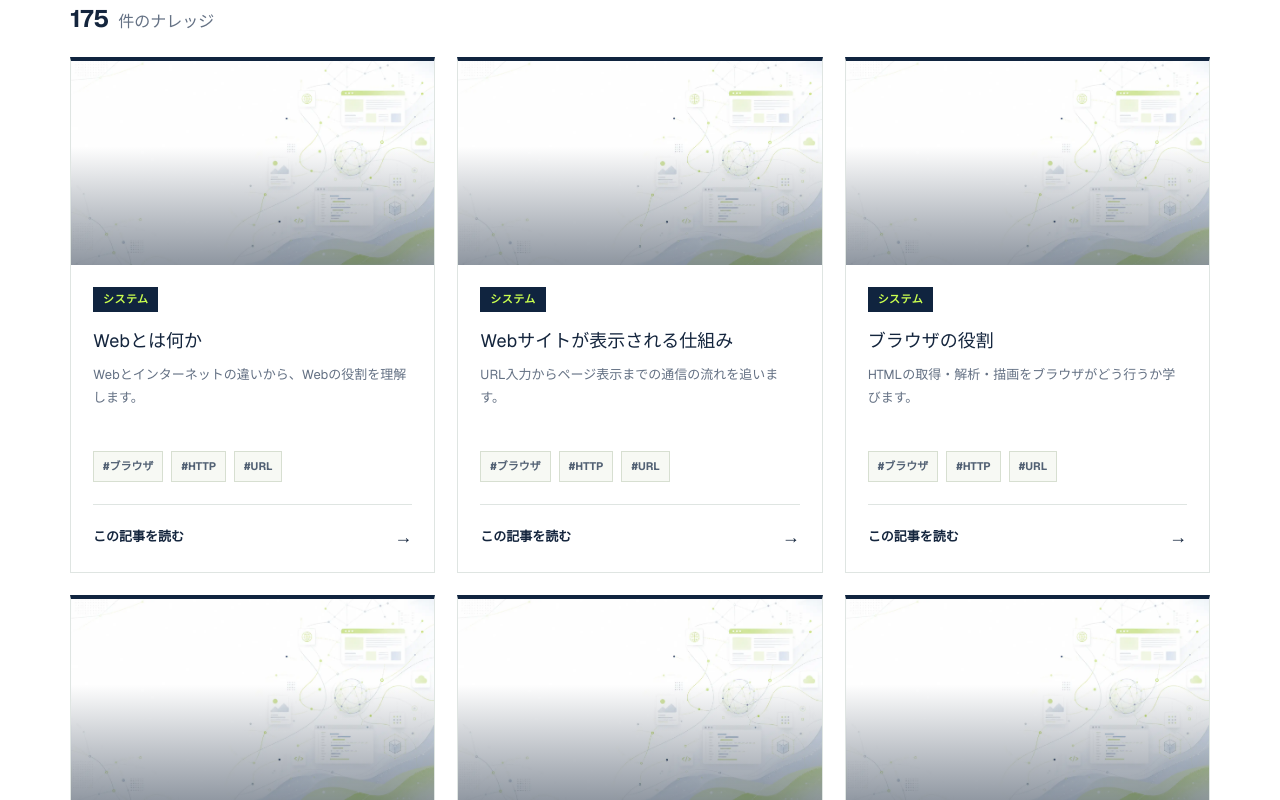
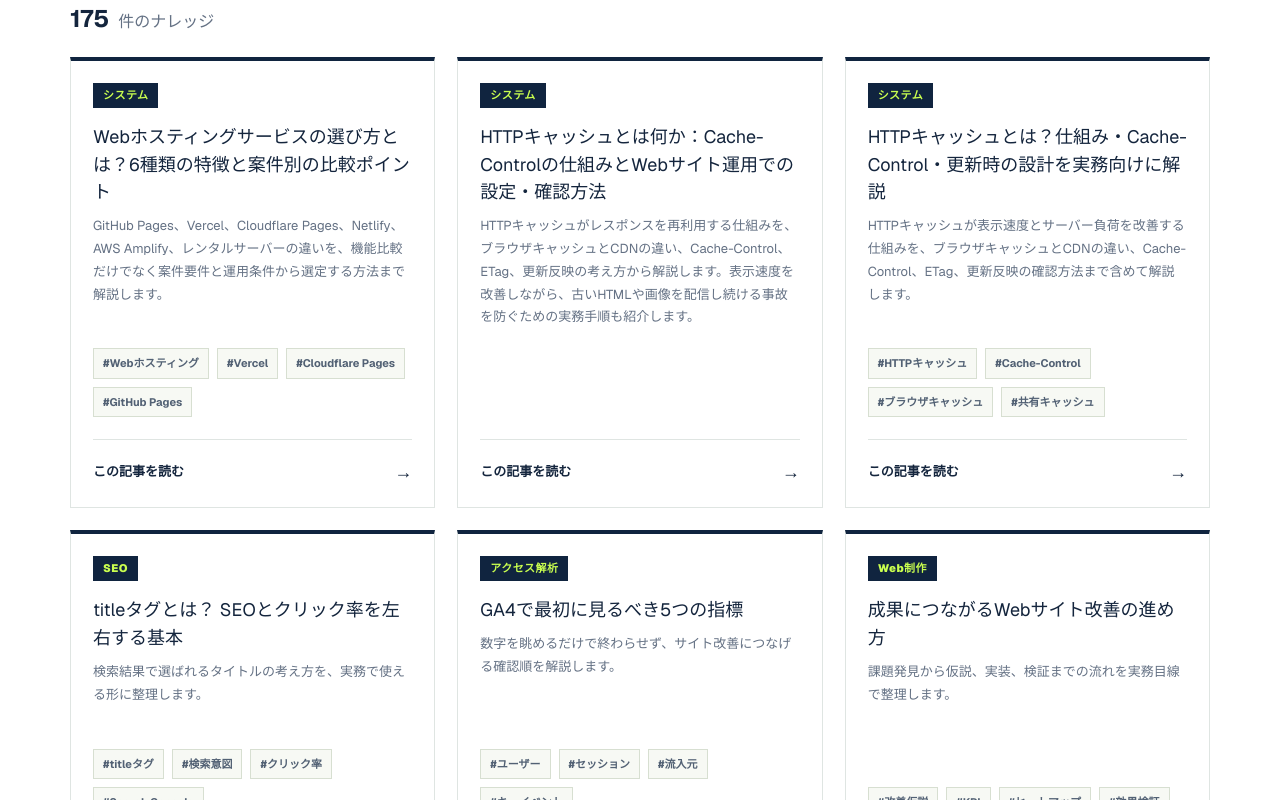
Before and after one commit to oka-wani/web-direction-lab, a Next.js app: page /knowledge in a window 1280 px wide. Shown: the part 1800-2600 px from the top of the page. Built offline with nearby package versions, Linux system fonts and the light colour scheme.

Commit message:
Refine knowledge archive and article hierarchy

```diff
--- a/app/articles/ArticlesList.tsx
+++ b/app/articles/ArticlesList.tsx
@@ -13,7 +13,6 @@ const foundationItems = getAllGuideArticles().map(({ step, article, href, slug }
   description: article.summary,
   level: "基礎",
   minutes: 6,
-  image: "/images/web-guide-hero.webp",
   tags: getFoundationGlossaryTerms(step.slug).map(({ term }) => term),
   type: "website" as const,
   href,
@@ -22,7 +21,11 @@ const foundationItems = getAllGuideArticles().map(({ step, article, href, slug }
 const knowledgeItems = [
   ...foundationItems,
   ...articleItems.map((article) => ({ ...article, href: `/articles/${article.slug}` })),
-];
+].sort((a, b) => {
+  const aDate = Date.parse(a.date.replaceAll(".", "-")) || 0;
+  const bDate = Date.parse(b.date.replaceAll(".", "-")) || 0;
+  return bDate - aDate;
+});
 
 export default function ArticlesList() {
   const [category, setCategory] = useState("すべて");
@@ -50,7 +53,6 @@ export default function ArticlesList() {
     </div>
     <p className="result-count"><b>{shown.length}</b> 件のナレッジ</p>
     <div className="archive-grid">{visibleItems.map((article) => <article className="archive-card" key={article.slug}>
-      {article.image && <a className="archive-visual archive-visual--image" href={article.href} aria-label={`${article.title}を読む`} style={{ backgroundImage: `url(${article.image})` }} />}
       <div className="archive-body"><span className="knowledge-category-badge">{article.category}</span><h2><a href={article.href}>{article.title}</a></h2><p>{article.description}</p><ul className="archive-tags knowledge-term-tags" aria-label="記事内の用語集">{(article.tags ?? []).slice(0, 4).map((tag) => <li key={tag}>#{tag}</li>)}</ul><a className="text-link card-read-link" href={article.href}><span>この記事を読む</span><i>→</i></a></div>
     </article>)}</div>
     {visibleCount < shown.length && <button className="load-more-button" type="button" onClick={() => setVisibleCount((count) => count + 9)}>もっと見る <span>＋9件</span></button>}
--- a/app/articles/[slug]/page.tsx
+++ b/app/articles/[slug]/page.tsx
@@ -26,7 +26,12 @@ type GeneratedKnowledge = {
     practice: string;
     mistakes: string;
     example: string;
-    sections?: { title: string; body: string; points?: string[] }[];
+    sections?: {
+      title: string;
+      body: string;
+      points?: string[];
+      subsections?: { title: string; body: string; points?: string[] }[];
+    }[];
     todaySummary?: string[];
     quiz: {
       question: string;
--- a/app/components/LearningArticle.tsx
+++ b/app/components/LearningArticle.tsx
@@ -4,7 +4,8 @@ import ServiceCta from "./ServiceCta";
 
 type Source = { name: string; url: string };
 type Term = { term: string; description: string };
-type Section = { title: string; body: string; points?: string[] };
+type Subsection = { title: string; body: string; points?: string[] };
+type Section = { title: string; body: string; points?: string[]; subsections?: Subsection[] };
 type Hero = { label: string; headline: string; items: string[] };
 type Related = { title: string; category: string; href: string };
 
@@ -62,7 +63,7 @@ export default function LearningArticle(p: Props) {
 
         {p.terms && p.terms.length > 0 && <section className="term-section" id="terms"><span className="section-kicker" aria-hidden="true">GLOSSARY</span><h2>用語集</h2><p className="section-introduction">本文を読む前に、記事内で使う重要な用語を確認します。</p><dl className="term-list">{p.terms.map((item) => <div key={item.term}><dt>{item.term}</dt><dd>{item.description}</dd></div>)}</dl></section>}
 
-        <div className="knowledge-detail-sections">{p.sections.map((section, index) => <section id={`section-${index + 1}`} key={section.title}><p className="chapter">{String(index + 1).padStart(2, "0")}</p><h2>{section.title}</h2><div className="section-body"><HighlightedBody text={section.body} /></div>{section.points && <aside className="practice-points"><b>実務で確認するポイント</b><ul>{section.points.map((point) => <li key={point}>{point}</li>)}</ul></aside>}</section>)}</div>
+        <div className="knowledge-detail-sections">{p.sections.map((section, index) => <section id={`section-${index + 1}`} key={section.title}><p className="chapter">{String(index + 1).padStart(2, "0")}</p><h2>{section.title}</h2><div className="section-body"><HighlightedBody text={section.body} /></div>{section.subsections && <div className="knowledge-subsections">{section.subsections.map((subsection) => <section key={subsection.title}><h3>{subsection.title}</h3><div className="section-body"><HighlightedBody text={subsection.body} /></div>{subsection.points && <ul>{subsection.points.map((point) => <li key={point}>{point}</li>)}</ul>}</section>)}</div>}{section.points && <aside className="practice-points"><b>実務で確認するポイント</b><ul>{section.points.map((point) => <li key={point}>{point}</li>)}</ul></aside>}</section>)}</div>
 
         <section id="quiz" className="quiz"><p className="chapter">CHECK</p><h2>理解度チェック</h2><p>{p.quiz.question}</p><ol>{p.quiz.choices.map((choice) => <li key={choice}>{choice}</li>)}</ol><details><summary>答えと解説を見る</summary><p>{p.quiz.answer}</p></details></section>
 
--- a/app/content-refresh.css
+++ b/app/content-refresh.css
@@ -54,6 +54,10 @@
   margin-top: auto;
 }
 
+.knowledge-library .archive-card {
+  min-height: 330px;
+}
+
 .knowledge-article-mv {
   min-height: 0 !important;
   margin-bottom: 42px !important;
@@ -93,6 +97,70 @@
   width: 100%;
   aspect-ratio: 16 / 9;
   object-fit: cover;
+}
+
+.knowledge-detail-sections > section {
+  padding-top: 38px;
+  border-top: 1px solid #ccd6da;
+}
+
+.knowledge-detail-sections > section > .chapter {
+  display: inline-flex;
+  min-width: 44px;
+  min-height: 28px;
+  margin: 0 0 13px;
+  padding: 5px 10px;
+  align-items: center;
+  justify-content: center;
+  color: var(--yellow);
+  font-family: var(--font-geist-mono);
+  font-size: 12px;
+  font-weight: 850;
+  letter-spacing: .12em;
+  background: var(--navy);
+}
+
+.knowledge-detail-sections > section > h2 {
+  margin: 0 0 28px;
+  padding-left: 18px;
+  font-size: clamp(28px, 3vw, 38px);
+  line-height: 1.4;
+  letter-spacing: -.035em;
+  border-left: 7px solid var(--yellow);
+}
+
+.knowledge-subsections {
+  display: grid;
+  gap: 18px;
+  margin-top: 34px;
+}
+
+.knowledge-subsections > section {
+  padding: 26px 28px;
+  background: #f8faf7;
+  border: 1px solid var(--line);
+  border-top: 4px solid var(--navy);
+}
+
+.knowledge-subsections h3 {
+  margin: 0 0 16px;
+  color: var(--navy);
+  font-size: clamp(21px, 2vw, 26px);
+  line-height: 1.5;
+}
+
+.knowledge-subsections .section-body > p {
+  margin-bottom: 1.2em;
+}
+
+.knowledge-subsections .section-body > p:last-child {
+  margin-bottom: 0;
+}
+
+.knowledge-subsections ul {
+  margin: 18px 0 0;
+  padding-left: 20px;
+  line-height: 1.8;
 }
 
 .knowledge-agenda {
@@ -308,6 +376,20 @@
     padding: 5px 8px !important;
     border-right: 0;
     border-bottom: 1px solid var(--line);
+  }
+
+  .knowledge-detail-sections > section {
+    padding-top: 28px;
+  }
+
+  .knowledge-detail-sections > section > h2 {
+    padding-left: 13px;
+    font-size: 27px;
+    border-left-width: 5px;
+  }
+
+  .knowledge-subsections > section {
+    padding: 22px 20px;
   }
 
   .news-article-page .news-detail {
--- a/content/knowledge/posts/web-hosting-service-selection-guide.json
+++ b/content/knowledge/posts/web-hosting-service-selection-guide.json
@@ -93,20 +93,64 @@
         ]
       },
       {
-        "title": "GitHub PagesとVercelの特徴",
-        "body": "**GitHub Pages**は、リポジトリにある静的ファイルやGitHub Actionsで生成した成果物を公開する用途に向きます。コード管理と公開をGitHubへ集約しやすい一方、サーバー側の処理は別のサービスが必要です。またGitHubは、PagesをオンラインビジネスやSaaSを運営するための無料ホスティングとして使うことを想定していないと明記しています。商用案件では用途条件を必ず確認します。\n\n**Vercel**は、Git連携、自動デプロイ、ブランチやプルリクエスト単位のPreview Deployment、Functionsなどを組み合わせやすいフロントエンド向け基盤です。Astroなどのモダンなフレームワークを素早く公開し、改修確認を繰り返す案件と相性があります。一方で、チーム利用、使用量、固有機能への依存を含めてプランと構成を確認する必要があります。"
-      },
-      {
-        "title": "Cloudflare PagesとNetlifyの特徴",
-        "body": "**Cloudflare Pages**は、Git連携またはビルド済みファイルの直接アップロードに対応し、Cloudflareのネットワークへ配信できます。Pages Functionsでサーバー処理を追加でき、Workers、R2、D1などの関連サービスとも組み合わせられます。DNS、CDN、WAF、ファイル配信をCloudflareへ寄せたい案件では、基盤を統一しやすいことが採用理由になります。\n\n**Netlify**は、Deploy Preview、ブランチ別の環境、Functions、フォームなど、Jamstackサイトの開発・レビュー機能をまとめて扱いやすいサービスです。プルリクエストごとの確認URLを共有し、関係者が本番公開前にレビューする運用に向きます。プレビュー環境ごとにCMSなどの環境変数を切り替える構成も検討できます。"
-      },
-      {
-        "title": "AWS Amplifyとレンタルサーバーの特徴",
-        "body": "**AWS Amplify Hosting**は、Gitベースの継続的デプロイ、CDN配信、機能ブランチ、プルリクエストのプレビュー、SSRなどに対応するAWSのホスティング基盤です。認証、ストレージ、API、監視などをAWSへ統一したい場合や、既存のAWS権限・請求・運用ルールに合わせたい案件で候補になります。AstroのSSRはコミュニティアダプターを使うため、対応範囲と運用責任も確認します。\n\n**一般的なレンタルサーバー**は、PHP、MySQL、WordPress、メール、ドメイン、SSLなどをまとめて提供する構成が中心です。国内事業者の日本語サポートや定額料金、FTP・SFTPを使う従来型の運用を重視する案件に向きます。一方、Git連携、自動デプロイ、ブランチごとのプレビューは標準で備わらない場合があるため、必要なら別途設計します。"
+        "title": "主な6種類のホスティングサービス",
+        "body": "比較対象となる6種類を、複数サービスを同じ段落へまとめず、一つずつ確認します。それぞれの得意領域と、採用前に確認すべき点を対応させることが重要です。",
+        "subsections": [
+          {
+            "title": "GitHub Pages",
+            "body": "リポジトリにある静的ファイルや、GitHub Actionsで生成した成果物を公開する用途に向きます。コード管理と公開をGitHubへ集約しやすい一方、サーバー側の処理には別のサービスが必要です。\n\nGitHubは、PagesをオンラインビジネスやSaaSを運営するための無料ホスティングとして使うことを想定していないと明記しています。商用案件では用途条件を必ず確認します。"
+          },
+          {
+            "title": "Vercel",
+            "body": "Git連携、自動デプロイ、ブランチやプルリクエスト単位のPreview Deployment、Functionsなどを組み合わせやすいフロントエンド向け基盤です。Astroなどのモダンなフレームワークを素早く公開し、改修確認を繰り返す案件と相性があります。\n\n採用前には、チーム利用、使用量、料金体系、Vercel固有機能への依存を含めてプランと構成を確認します。"
+          },
+          {
+            "title": "Cloudflare Pages",
+            "body": "Git連携またはビルド済みファイルの直接アップロードに対応し、Cloudflareのネットワークへ配信できます。Pages Functionsでサーバー処理を追加でき、Workers、R2、D1などの関連サービスとも組み合わせられます。\n\nDNS、CDN、WAF、ファイル配信をCloudflareへ寄せたい案件では、基盤を統一しやすいことが採用理由になります。"
+          },
+          {
+            "title": "Netlify",
+            "body": "Deploy Preview、ブランチ別の環境、Functions、フォームなど、Jamstackサイトの開発・レビュー機能をまとめて扱いやすいサービスです。\n\nプルリクエストごとの確認URLを共有し、関係者が本番公開前にレビューする運用に向きます。プレビュー環境ごとにCMSなどの環境変数を切り替える構成も検討できます。"
+          },
+          {
+            "title": "AWS Amplify Hosting",
+            "body": "Gitベースの継続的デプロイ、CDN配信、機能ブランチ、プルリクエストのプレビュー、SSRなどに対応するAWSのホスティング基盤です。\n\n認証、ストレージ、API、監視などをAWSへ統一したい場合や、既存のAWS権限・請求・運用ルールに合わせたい案件で候補になります。AstroのSSRはコミュニティアダプターを使うため、対応範囲と運用責任も確認します。"
+          },
+          {
+            "title": "一般的なレンタルサーバー",
+            "body": "PHP、MySQL、WordPress、メール、ドメイン、SSLなどをまとめて提供する構成が中心です。国内事業者の日本語サポートや定額料金、FTP・SFTPを使う従来型の運用を重視する案件に向きます。\n\nGit連携、自動デプロイ、ブランチごとのプレビューは標準で備わらない場合があるため、必要なら別途設計します。"
+          }
+        ]
       },
       {
         "title": "案件別の選び方",
-        "body": "更新頻度が低く、サーバー処理がない小規模な静的サイトでは、GitHub Pages、Cloudflare Pages、Vercelが候補です。ただし商用用途や運用支援を含む場合は、GitHub Pagesの利用条件も確認します。ヘッドレスCMSとAstroを組み合わせ、CMS更新時の再ビルドと公開前プレビューを重視する場合は、Vercel、Cloudflare Pages、Netlifyを比較します。\n\nCloudflareでDNSやWAFを運用し、WorkersやR2も使うならCloudflare Pages、AWSの認証・監視・請求へ統一するならAWS Amplifyが説明しやすい選択です。WordPress本体やPHP・MySQLを使う場合は、レンタルサーバーや対応するクラウド基盤を選びます。会員サイトやWebアプリでは、ホスティング単体ではなく、認証、API、データベース、ログ、障害対応を含む全体構成として評価します。"
+        "body": "案件タイプごとに、優先条件と候補を一つずつ分けて整理します。似た構成でも、既存基盤や運用方法が変われば選定結果も変わります。",
+        "subsections": [
+          {
+            "title": "静的な会社案内サイト",
+            "body": "更新頻度が低く、サーバー処理がない小規模な静的サイトでは、GitHub Pages、Cloudflare Pages、Vercelが候補です。\n\n低コストだけで決めず、商用用途、更新担当者、公開方法を確認します。GitHub Pagesを候補にする場合は、利用条件も確認します。"
+          },
+          {
+            "title": "ヘッドレスCMS＋Astroのメディアサイト",
+            "body": "CMS更新時の再ビルドと公開前プレビューを重視する場合は、Vercel、Cloudflare Pages、Netlifyを比較します。\n\nGit連携だけでなく、CMSのWebhookやDeploy Hook、ビルドログ、失敗通知、プレビューで参照するCMS環境まで確認します。"
+          },
+          {
+            "title": "Cloudflareを既に導入している企業サイト",
+            "body": "CloudflareでDNSやWAFを運用し、WorkersやR2も使う場合は、Cloudflare Pagesが有力です。\n\nサイト配信を同じ基盤へ集約できる一方、Pages、Workers、R2、D1の役割分担と権限管理を事前に整理します。"
+          },
+          {
+            "title": "WordPressサイト",
+            "body": "WordPress本体やPHP・MySQLを使う場合は、レンタルサーバー、WordPress専用マネージドホスティング、要件に対応するクラウド基盤が候補です。\n\nVercelやGitHub PagesなどへWordPress本体をそのまま設置する構成とは異なるため、静的化するのか、PHPを実行するのかを先に決めます。"
+          },
+          {
+            "title": "会員サイト・Webアプリ",
+            "body": "ログイン、権限管理、決済、データベース、APIが必要な場合は、AWS Amplify、Vercelと外部サービスの組み合わせ、Cloudflare Pages・Workers・D1などが候補です。\n\nホスティング単体ではなく、認証、データ保護、ログ、監視、障害対応を含む全体構成として評価します。"
+          },
+          {
+            "title": "キャンペーンサイト",
+            "body": "短期間で制作し、公開前確認とアクセス集中への対応を重視する場合は、Cloudflare Pages、Vercel、Netlifyが候補です。\n\n公開期間、プレビュー共有、フォームの有無、終了後のリダイレクトやデータ保管まで含めて選定します。"
+          }
+        ]
       },
       {
         "title": "提案時に確認するチェックリスト",
```
Also changed, not shown: app/articles/article-data.ts (+7 -1 lines).
